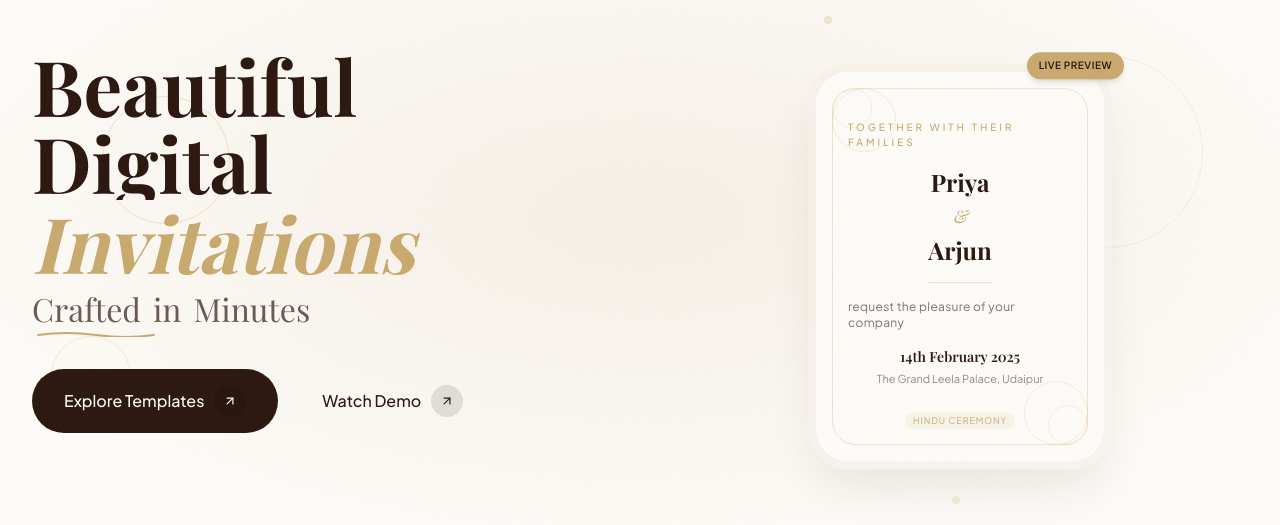
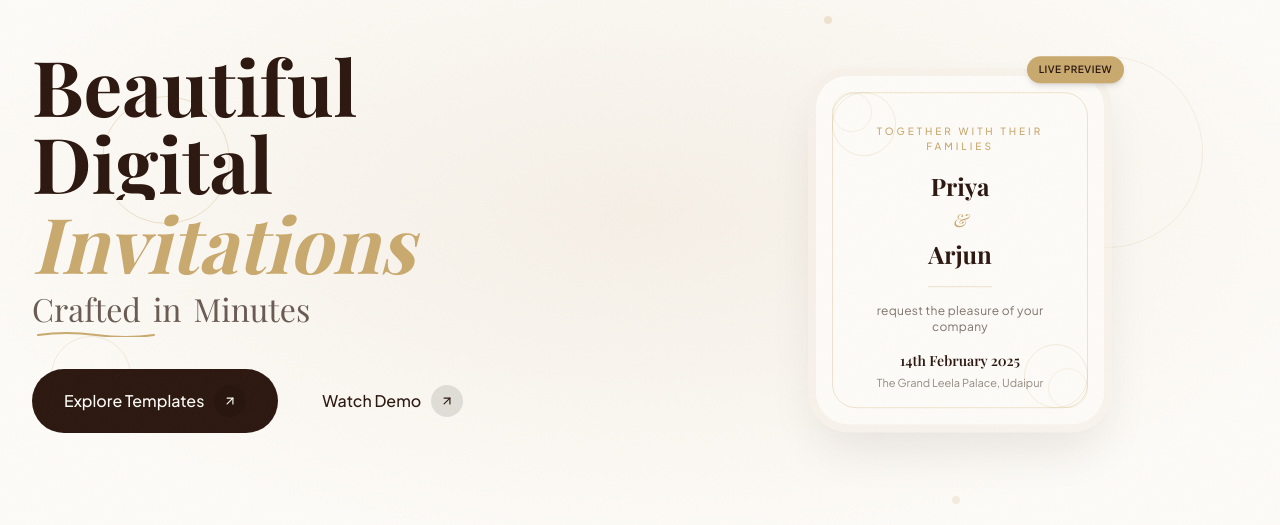
Before and after one commit to Antara-Studios/antara-frontend, a React (Vite) app: page / in a window 1280 px wide. Shown: the part 200-725 px from the top of the page. Built offline with nearby package versions, Linux system fonts and the light colour scheme; no server answers; a web font is replaced by a local one.

Commit message:
fix: adjust Hero layout and typography for mobile and laptop screens

```diff
--- a/src/sections/Hero.jsx
+++ b/src/sections/Hero.jsx
@@ -113,7 +113,7 @@ export default function Hero() {
           </motion.div>
 
           {/* Floating Invitation Card Mockup (desktop only) */}
-          <div className="hidden lg:flex justify-center items-center relative lg:self-center">
+          <div className="hidden lg:flex justify-center items-center relative lg:self-center lg:-mt-8">
             <motion.div
               animate={{ y: [0, -10, 0] }}
               transition={{ duration: 4, repeat: Infinity, ease: 'easeInOut' }}
@@ -133,7 +133,7 @@ export default function Hero() {
                   {/* Gold border frame */}
                   <div className="absolute inset-4 border border-gold/30 rounded-[1.5rem] pointer-events-none" />
 
-                  <div className="flex flex-col items-center gap-4 relative z-10 pt-4">
+                  <div className="flex flex-col items-center text-center gap-4 relative z-10 pt-4">
                     <p className="text-[10px] uppercase tracking-[0.3em] text-gold font-medium">Together with their families</p>
                     <div className="flex flex-col items-center gap-1">
                       <h3 className="font-display text-2xl font-bold text-espresso">Priya</h3>
@@ -145,9 +145,6 @@ export default function Hero() {
                     <div className="flex flex-col items-center gap-1">
                       <p className="font-display text-sm font-semibold text-espresso">14th February 2025</p>
                       <p className="text-[11px] text-espresso/50">The Grand Leela Palace, Udaipur</p>
-                    </div>
-                    <div className="flex gap-2 mt-2">
-                      <span className="px-2 py-0.5 rounded-full bg-gold/10 text-gold text-[9px] uppercase tracking-widest">Hindu Ceremony</span>
                     </div>
                   </div>
                 </div>
```
